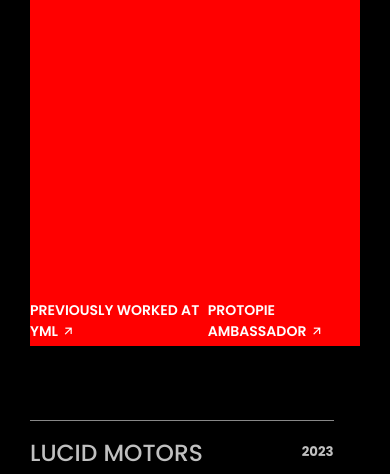
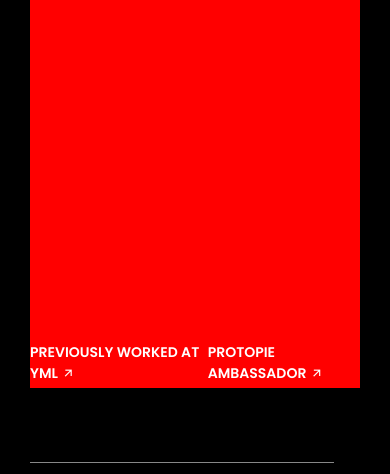
Before and after one commit to Umer879/Cynthia-Ugwu, a plain HTML site: page index.html in a window 390 px wide. Shown: the part 329-803 px from the top of the page. Drawn offline with nearby package versions, Linux system fonts and the light colour scheme; a script that the page names is missing.

Commit message:
Update media.css

```diff
--- a/media.css
+++ b/media.css
@@ -42,7 +42,7 @@
   }
  #hero{
     background-color: red;
-    height: 80vh;
+    height: 85vh;
   }
   #heroFooter a{
     font-size: 14px;
```
